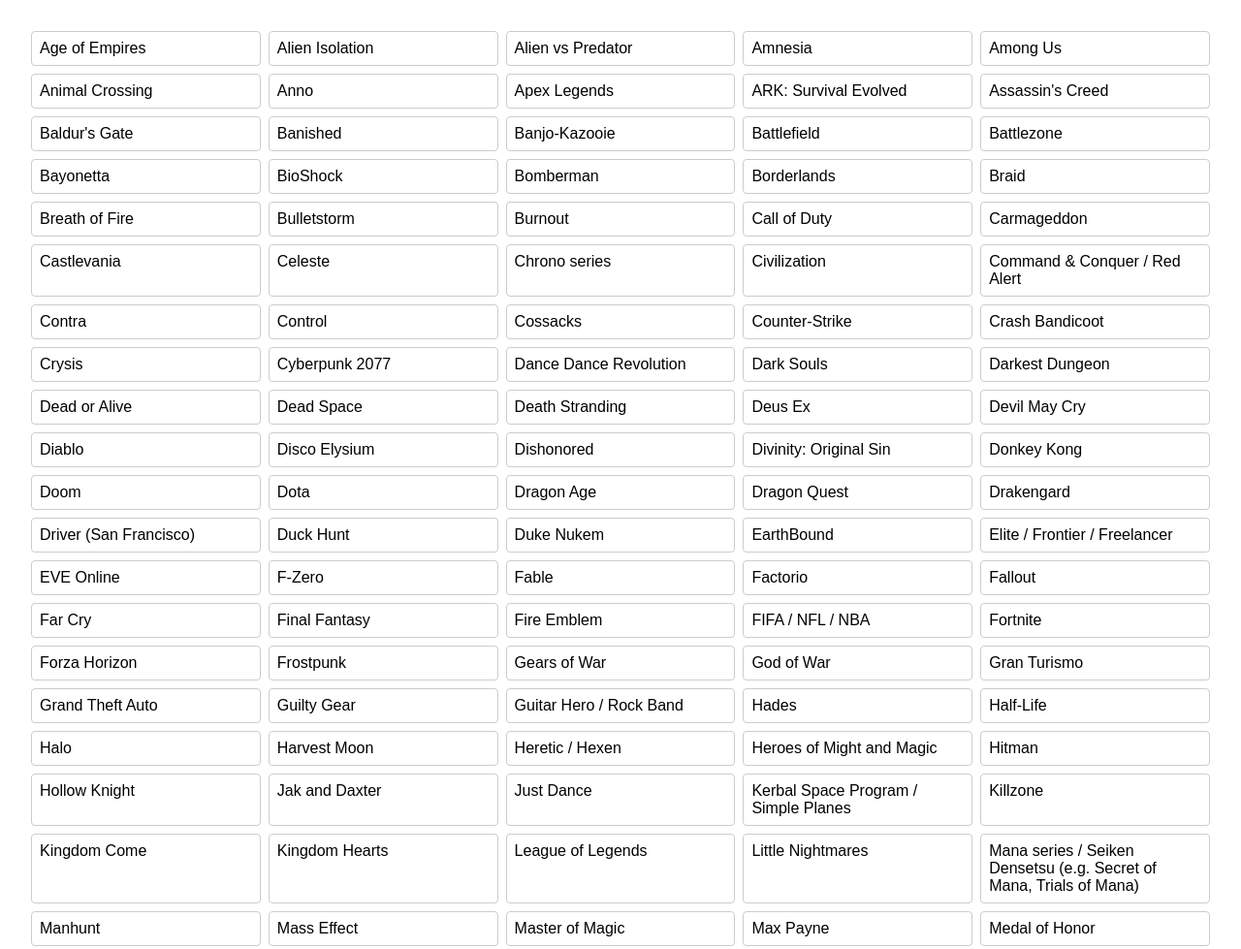
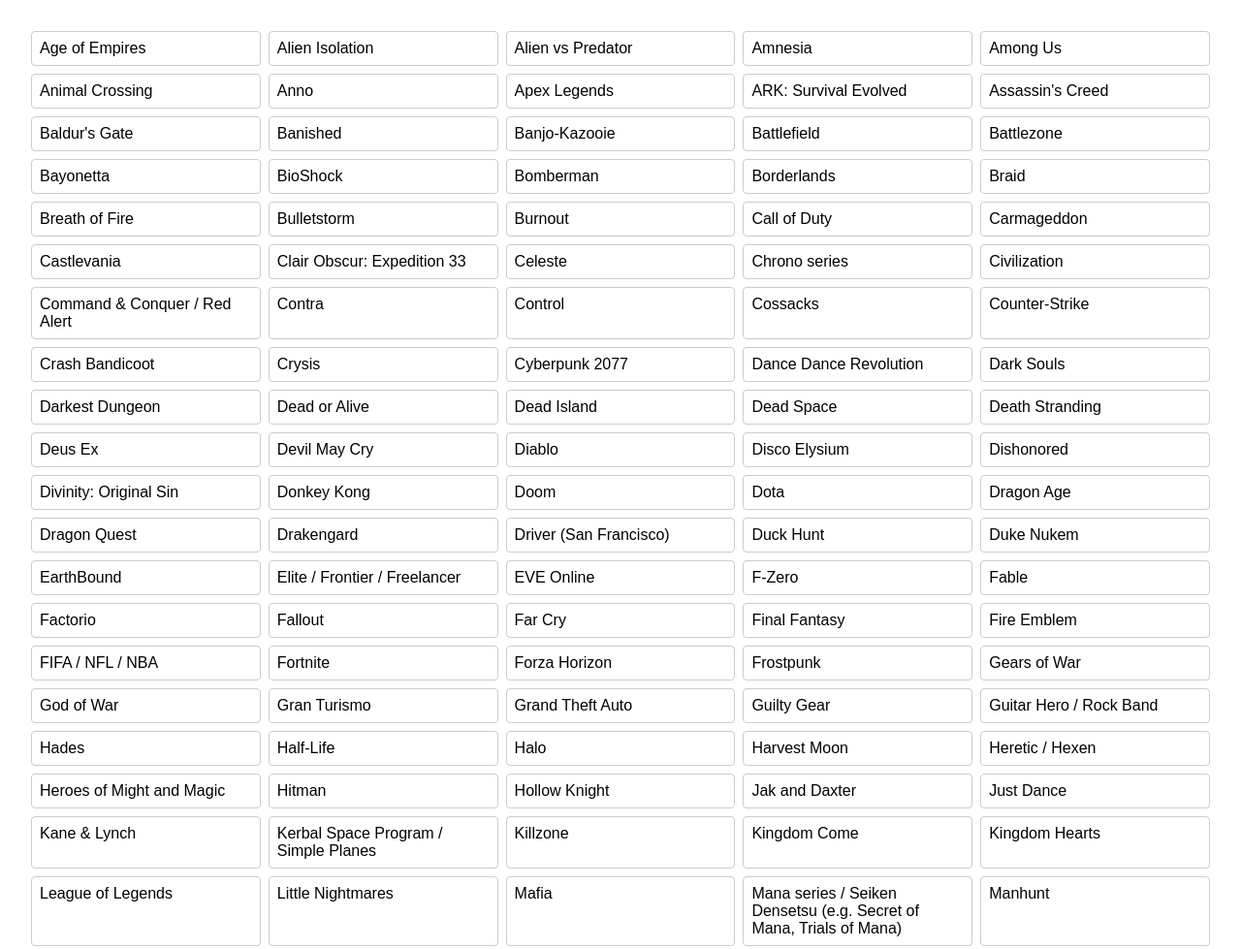
Before and after one commit to mvmn/mvmn.github.io, a plain HTML site: page gamerrank.html in a window 1280 px wide. Shown: the top 979 px of the page at 97% size. Drawn offline with Linux system fonts and the light colour scheme.

Commit message:
Updated gamerrank page - moar games

```diff
--- a/gamerrank.html
+++ b/gamerrank.html
@@ -77,6 +77,7 @@ Burnout
 Call of Duty
 Carmageddon
 Castlevania
+Clair Obscur: Expedition 33
 Celeste
 Chrono series
 Civilization
@@ -92,6 +93,7 @@ Dance Dance Revolution
 Dark Souls
 Darkest Dungeon
 Dead or Alive
+Dead Island
 Dead Space
 Death Stranding
 Deus Ex
@@ -139,12 +141,14 @@ Hitman
 Hollow Knight
 Jak and Daxter
 Just Dance
+Kane & Lynch
 Kerbal Space Program / Simple Planes
 Killzone
 Kingdom Come
 Kingdom Hearts
 League of Legends
 Little Nightmares
+Mafia
 Mana series / Seiken Densetsu (e.g. Secret of Mana, Trials of Mana)
 Manhunt
 Mass Effect
@@ -194,6 +198,7 @@ Shin Megami Tensei
 Silent Hill
 Sim City / Cities in Motion / Cities: Skylines / Cities XXL
 Slay the Spire
+Sleeping Dogs
 Sonic the Hedgehog
 Soul Calibur
 Spelunky
```
